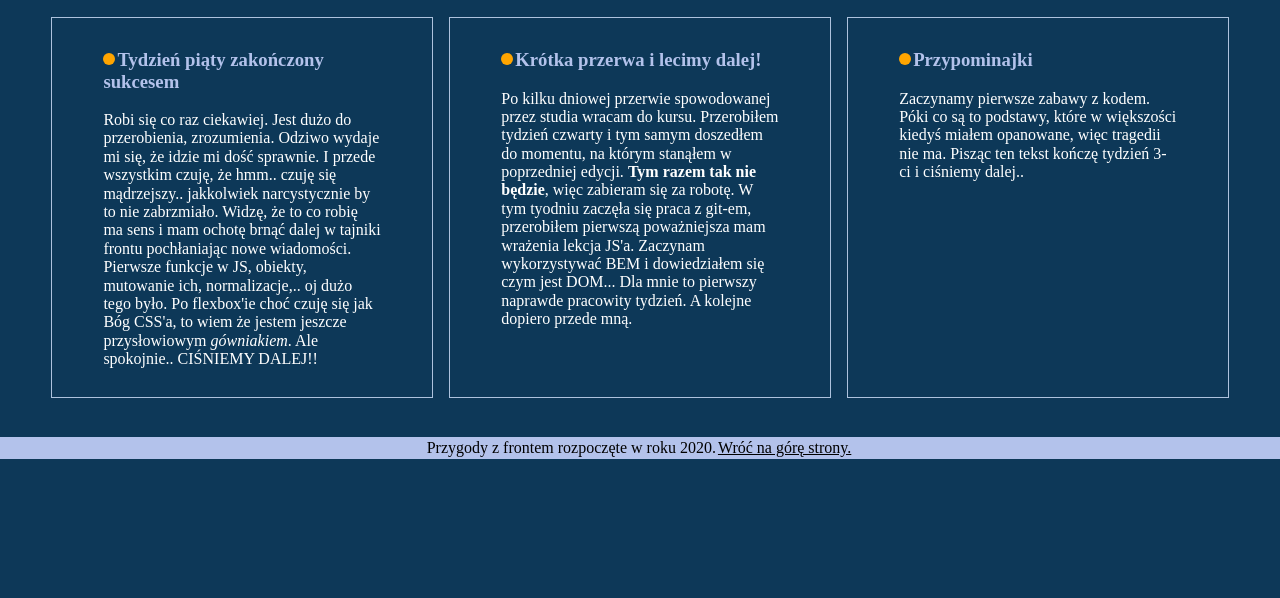
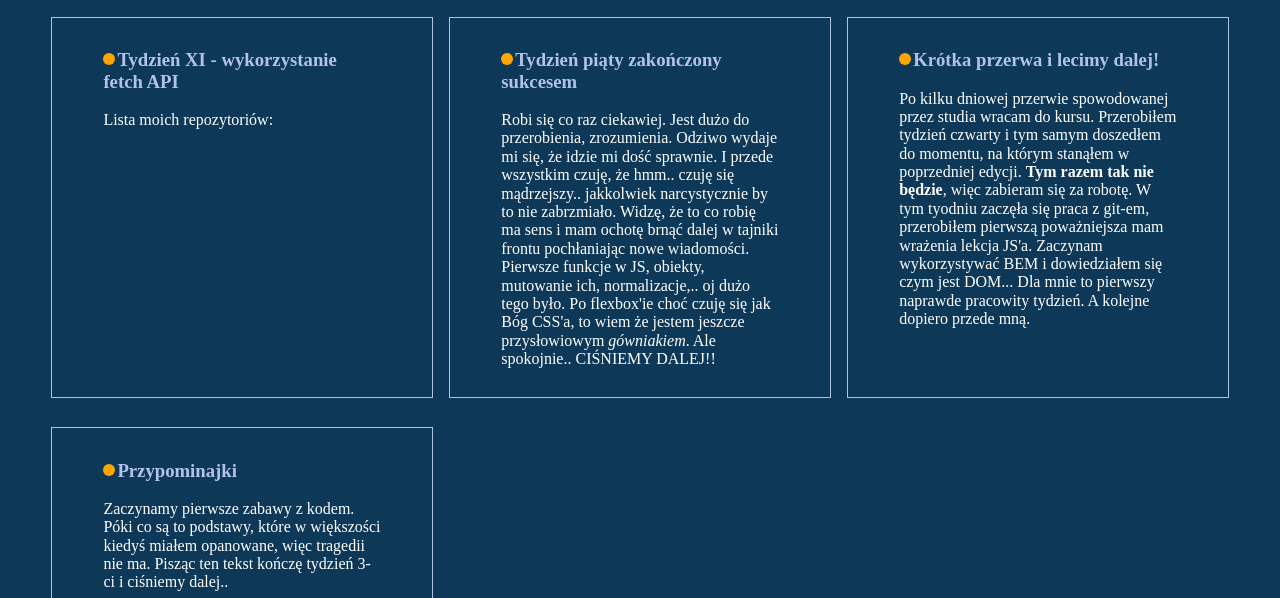
Before and after one commit to kos-tomasz/homepage-webpack, a website built with webpack: page src/pages/wtf.html in a window 1280 px wide. Shown: the part 830-1428 px from the top of the page. Before the commit the page ends 1289 px from the top, so only its background shows below. Built offline with nearby package versions, Linux system fonts and the light colour scheme.

Commit message:
feat: adding article and list for repos

```diff
--- a/src/pages/wtf.html
+++ b/src/pages/wtf.html
@@ -51,6 +51,14 @@
 
         <div class="grid">
           <article class="article">
+            <h3 class="article__title">Tydzień XI - wykorzystanie fetch API</h3>
+            <p class="article__paragraph">Lista moich repozytoriów:</p>
+            <ul class="article__list">
+
+            </ul>
+          </article>
+
+          <article class="article">
             <h3 class="article__title">Tydzień piąty zakończony sukcesem</h3>
             <p class="article__paragraph">
               Robi się co raz ciekawiej. Jest dużo do przerobienia, zrozumienia.
```
